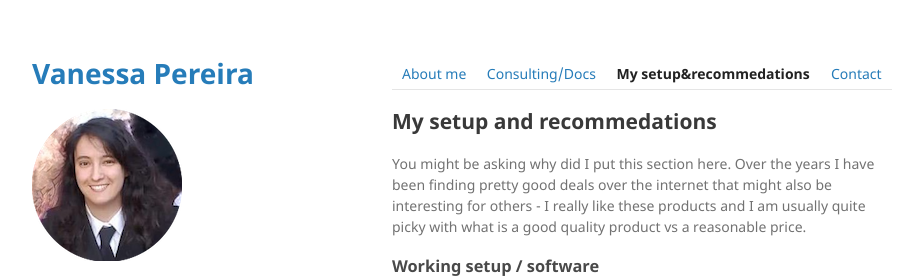
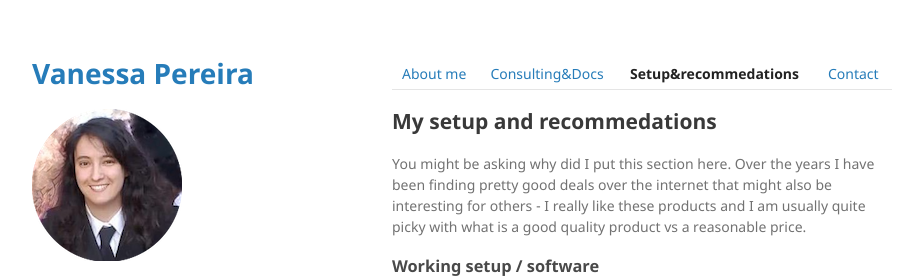
Before and after one commit to vanessa-pereira/vanessa-pereira.github.io, a Jekyll site: the page built from recommend.md, in a window 1280 px wide and 900 px high. Shown: the top 278 px of the window, without its empty margins (178-1091 px from the left). Built offline with Jekyll 4.4.1, drawn with Linux system fonts in a browser that asks for light colours.

```diff
--- a/recommend.md
+++ b/recommend.md
@@ -1,7 +1,7 @@
 ---
 layout: default
 ---
-|[About me](./about_me.html)|[Consulting/Docs](./certs.html)|[**My setup&recommedations**](./recommend.html)|[Contact](./contact.html)|
+|[About me](./about_me.html)|[Consulting&Docs](./certs.html)|[**Setup&recommedations**](./recommend.html)|[Contact](./contact.html)|
 
 ## My setup and recommedations
 You might be asking why did I put this section here. Over the years I have been finding pretty good deals over the internet that might also be interesting for others - I really like these products and I am usually quite picky with what is a good quality product vs a reasonable price.
```
